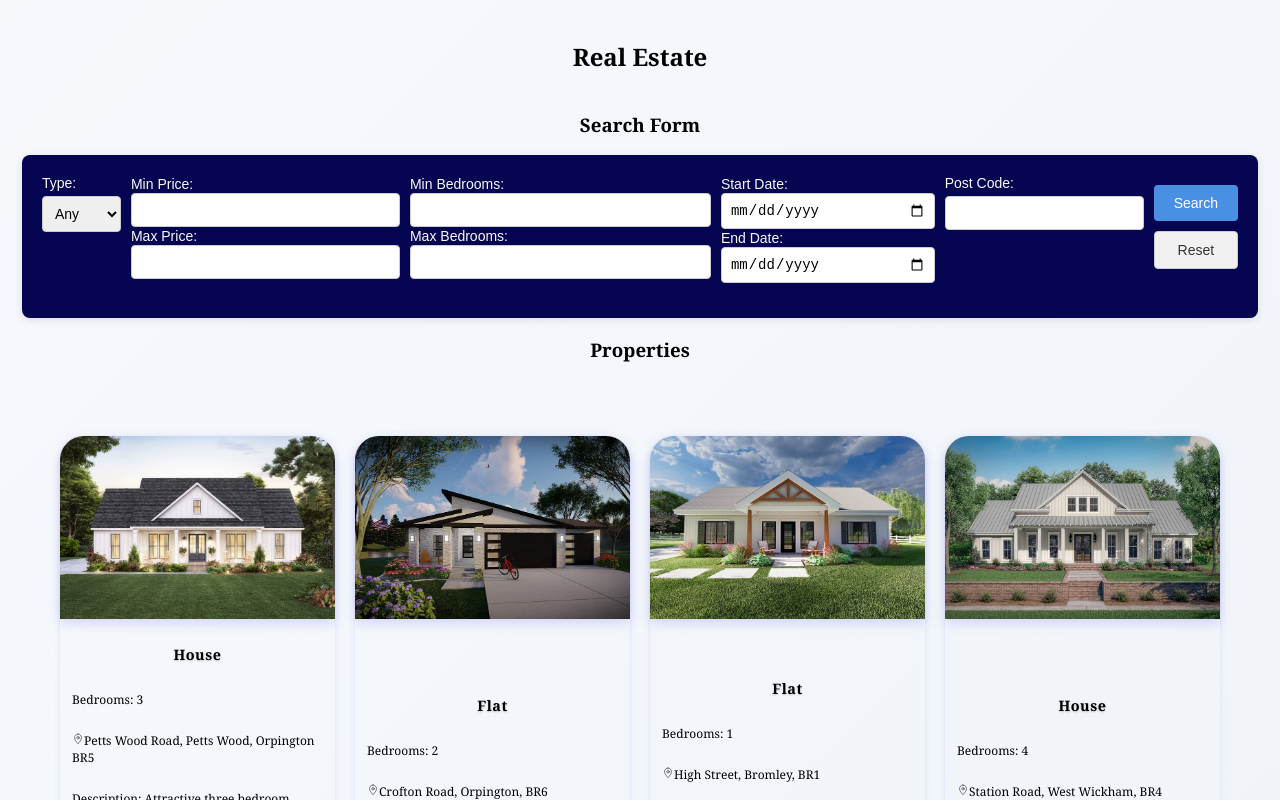
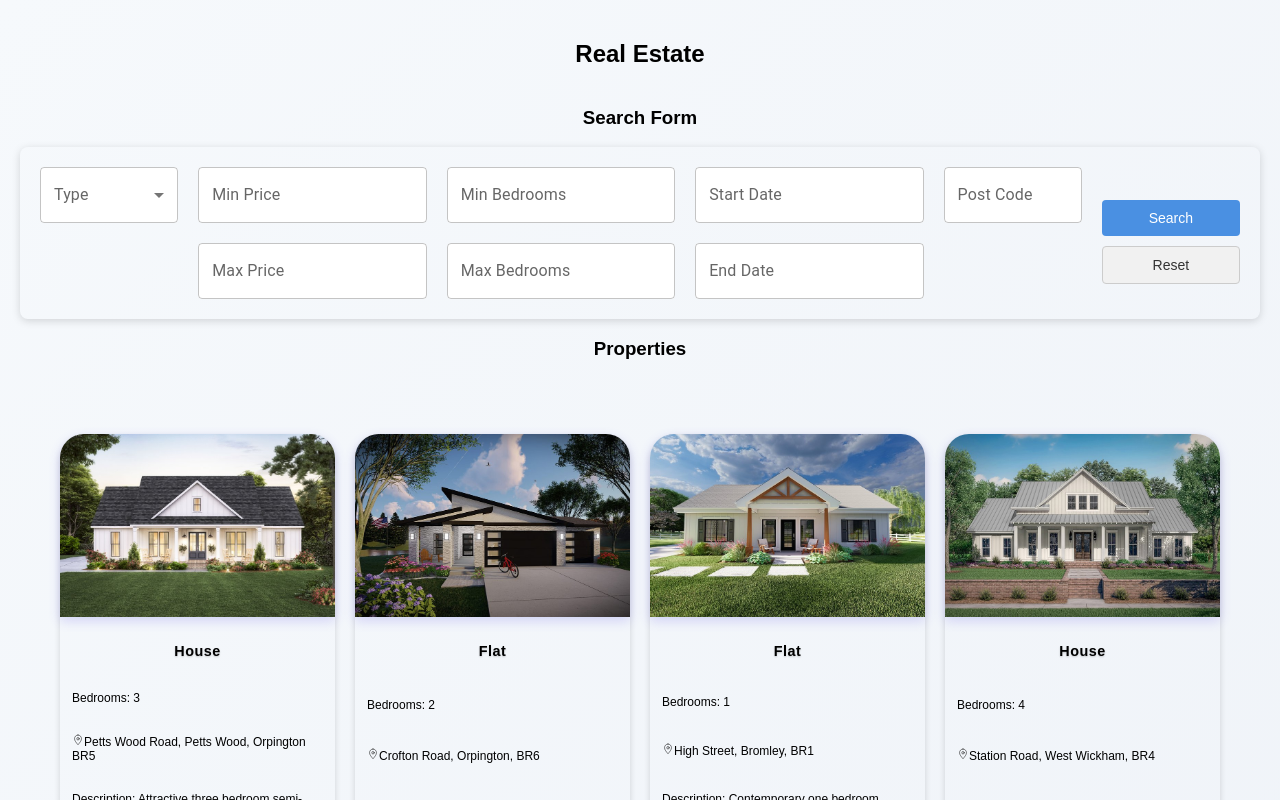
Before and after one commit to sandevh/estate-agent, a React (Create React App) app: page / in a window 1280 px wide. Shown: the top 800 px of the page. Built offline with nearby package versions, Linux system fonts and the light colour scheme.

Commit message:
Material UI integration

```diff
--- a/package.json
+++ b/package.json
@@ -3,7 +3,12 @@
   "version": "0.1.0",
   "private": true,
   "dependencies": {
+    "@emotion/react": "^11.14.0",
+    "@emotion/styled": "^11.14.0",
+    "@mui/material": "^6.3.0",
+    "@mui/x-date-pickers": "^7.23.3",
     "cra-template": "1.2.0",
+    "dayjs": "^1.11.13",
     "react": "^18.3.1",
     "react-dom": "^18.3.1",
     "react-router-dom": "^7.1.1",
--- a/public/index.html
+++ b/public/index.html
@@ -24,7 +24,8 @@
       work correctly both with client-side routing and a non-root public URL.
       Learn how to configure a non-root public URL by running `npm run build`.
     -->
-    <title>React App</title>
+    <!-- <title>React App</title> -->
+     <title>Estate Agent</title>
   </head>
   <body>
     <noscript>You need to enable JavaScript to run this app.</noscript>
--- a/src/App.css
+++ b/src/App.css
@@ -1,3 +1,5 @@
+/* @import url('https://fonts.googleapis.com/css2?family=Object+Sans&display=swap'); */
+
 .App {
   font-family: Arial, sans-serif;
   padding: 20px;
@@ -7,7 +9,7 @@
   justify-content: flex-start;
   align-items: center;
   min-height: 100vh;
-  font-family: Cambria, Cochin, Georgia, Times, 'Times New Roman', serif;
+  /* font-family: 'Object Sans', 'Adjusted Arial', Tahoma, Geneva, sans-serif; */
 }
 
 /* .App-logo {
--- a/src/components/PropertyItem/PropertyItem.css
+++ b/src/components/PropertyItem/PropertyItem.css
@@ -1,24 +1,22 @@
 .property-item {
   margin: 15px 0;
   border-radius: 24px;
-  box-shadow: 0 4px 6px rgba(99, 102, 241, 0.1),
-    0 1px 3px rgba(99, 102, 241, 0.08),
-    inset 0 1px 1px rgba(255, 255, 255, 0.1);
+  box-shadow: 0px 4px 6px rgba(0, 0, 0, 0.15);
   transition: all 0.3s cubic-bezier(0.4, 0, 0.2, 1);
-  /* transition: all 0.2s ease-in-out; */
-  display: flex;
-  flex-direction: column;
-  justify-content: space-between;
   font-size: 12px;
   font-weight: 500;
   color: #000;
+  display: flex;
+  flex-direction: column;
+  height: 100%;
 }
 
 .property-item .details {
   padding: 1em;
   display: flex;
   flex-direction: column;
-  justify-content: center;
+  justify-content: space-between;
+  flex-grow: 1;
 }
 
 .property-item img {
@@ -49,11 +47,10 @@
   box-shadow: 0 4px 6px rgba(236, 72, 153, 0.1),
     0 1px 3px rgba(236, 72, 153, 0.08),
     inset 0 1px 1px rgba(255, 255, 255, 0.1);
-    /* transform: scale(0.8); */
-    color: #000;
+  color: #000;
 }
 
-.property-item.property-item.favorite button {
+.property-item.favorite button {
   background: linear-gradient(to right, #ddd7d7, #ffffff);
   color: #000;
 }
@@ -74,9 +71,15 @@
   box-shadow: 0 2px 4px rgba(16, 185, 129, 0.2);
 }
 
-.property-item button:hover {
+.property-item:not(.property-item.favorite) button:hover {
   background: linear-gradient(to right, #f94ade, #fe72ee);
   box-shadow: 0 4px 8px rgba(16, 185, 129, 0.3);
+  transform: translateY(-1px);
+}
+
+.property-item.favorite button:hover {
+  background: linear-gradient(to right, #d9d4d4, #e7e7e7);
+  color: #000;
   transform: translateY(-1px);
 }
 
@@ -114,11 +117,7 @@
   box-shadow: 0 1px 2px rgba(16, 185, 129, 0.1);
 }
 
-.property-container {
-  max-width: 1200px;
-  margin: 0 auto;
-  display: grid;
-  grid-template-columns: repeat(auto-fill, minmax(300px, 1fr));
-  gap: 2rem;
-  padding: 1rem;
+.control-buttons {
+  display: flex;
+  flex-direction: column;
 }
--- a/src/components/SearchForm/SearchForm.css
+++ b/src/components/SearchForm/SearchForm.css
@@ -3,64 +3,59 @@
   padding: 20px;
   margin: 0 auto;
   font-family: Arial, sans-serif;
-  background-color: rgb(5, 5, 81);
-  color: #f9f9f9;
   border-radius: 8px;
-  box-shadow: 0 2px 8px rgba(0, 0, 0, 0.1);
+  box-shadow: 0 2px 8px rgba(0, 0, 0, 0.15);
 }
 
 form {
   display: flex;
-  gap: 10px;
+  /* flex-direction: column; */
+  gap: 20px;
 }
 
 .form-group {
   display: flex;
-  flex-direction: column;
+  /* flex-direction: column; */
   margin-bottom: 15px;
+  width: 150px;
 }
 
 .form-group-inline {
-  margin-bottom: 15px;
+  /* flex-direction: row; */
+  gap: 20px;
+  display: flex;
+  flex-direction: column;
 }
 
-label {
-  font-size: 14px;
-  margin-bottom: 5px;
-}
-
-select {
-  padding: 8px;
-  font-size: 14px;
-  border: 1px solid #ccc;
-  border-radius: 4px;
-  outline: none;
+.MuiTextField-root,
+.MuiFormControl-root {
   width: 100%;
 }
 
-input[type="number"],
-input[type="text"],
-input[type="date"] {
-  padding: 8px;
-  font-size: 14px;
-  border: 1px solid #ccc;
-  border-radius: 4px;
-  outline: none;
-  width: 100%;
-  box-sizing: border-box;
+.MuiSelect-root,
+.MuiOutlinedInput-root {
+  background-color: #ffffff;
+  color: #333;
 }
 
-input[type="number"]:focus,
-input[type="text"]:focus,
-input[type="date"]:focus,
-select:focus {
+.MuiOutlinedInput-notchedOutline {
+  border-color: #ccc;
+}
+
+.MuiOutlinedInput-root:hover .MuiOutlinedInput-notchedOutline {
+  border-color: #4a90e2;
+}
+
+.MuiOutlinedInput-root.Mui-focused .MuiOutlinedInput-notchedOutline {
   border-color: #4a90e2;
   box-shadow: 0 0 3px rgba(74, 144, 226, 0.5);
 }
 
 .control-buttons {
   display: flex;
-  flex-direction: column;
+  flex-direction: row;
+  gap: 10px;
+  justify-content: flex-end;
 }
 
 .control-buttons button {
@@ -72,7 +67,6 @@ select:focus {
   border-radius: 4px;
   cursor: pointer;
   transition: background-color 0.3s ease;
-  margin-top: 10px;
 }
 
 .control-buttons button[type="reset"] {
@@ -90,8 +84,17 @@ select:focus {
 }
 
 @media (max-width: 768px) {
-  .form-group {
-    width: 100%;
-    /* Full width for smaller screens */
+  form {
+    flex-direction: column;
+    gap: 15px;
+  }
+
+  .form-group-inline {
+    flex-direction: column;
+  }
+
+  .control-buttons {
+    flex-direction: column;
+    gap: 10px;
   }
 }
--- a/src/components/SearchForm/SearchForm.js
+++ b/src/components/SearchForm/SearchForm.js
@@ -1,5 +1,15 @@
 import React, { useState } from "react";
 import "../SearchForm/SearchForm.css";
+import {
+  Select,
+  MenuItem,
+  FormControl,
+  InputLabel,
+  TextField,
+} from "@mui/material";
+import { DatePicker } from "@mui/x-date-pickers/DatePicker";
+import { LocalizationProvider } from "@mui/x-date-pickers/LocalizationProvider";
+import { AdapterDayjs } from "@mui/x-date-pickers/AdapterDayjs";
 
 const SearchForm = ({ onSearch }) => {
   const [search, setSearch] = useState({
@@ -8,8 +18,8 @@ const SearchForm = ({ onSearch }) => {
     maxPrice: "",
     minBedrooms: "",
     maxBedrooms: "",
-    startDate: "",
-    endDate: "",
+    startDate: null,
+    endDate: null,
     postcodeArea: "",
   });
 
@@ -18,21 +28,24 @@ const SearchForm = ({ onSearch }) => {
     setSearch({ ...search, [name]: value });
   };
 
+  const handleDateChange = (name, value) => {
+    setSearch({ ...search, [name]: value });
+  };
+
   const handleSubmit = (e) => {
     e.preventDefault();
     onSearch(search);
   };
 
-  const handleReset = (e) => {
-    // e.preventDefault();
+  const handleReset = () => {
     const resetValues = {
       type: "",
       minPrice: "",
       maxPrice: "",
       minBedrooms: "",
       maxBedrooms: "",
-      startDate: "",
-      endDate: "",
+      startDate: null,
+      endDate: null,
       postcodeArea: "",
     };
     setSearch(resetValues);
@@ -41,109 +54,95 @@ const SearchForm = ({ onSearch }) => {
 
   return (
     <div className="search-form">
+      <LocalizationProvider dateAdapter={AdapterDayjs}>
         <form onSubmit={handleSubmit} onReset={handleReset}>
           <div className="form-group">
-          <label htmlFor="type-input">Type: </label>
-          <select
+            <FormControl fullWidth>
+              <InputLabel id="type-select-label">Type</InputLabel>
+              <Select
+                labelId="type-select-label"
                 id="type-input"
                 name="type"
                 value={search.type}
                 onChange={handleChange}
+                label="Type"
               >
-            <option value="">Any</option>
-            <option value="House">House</option>
-            <option value="Flat">Flat</option>
-          </select>
+                <MenuItem value="">Any</MenuItem>
+                <MenuItem value="House">House</MenuItem>
+                <MenuItem value="Flat">Flat</MenuItem>
+              </Select>
+            </FormControl>
           </div>
 
           <div className="form-group-inline">
-          <div>
-            <label htmlFor="minPrice-input">Min Price: </label>
-            <input
+            <TextField
+              label="Min Price"
               type="number"
-              id="minPrice-input"
               name="minPrice"
               value={search.minPrice}
               onChange={handleChange}
             />
-          </div>
-
-          <div>
-            <label htmlFor="maxPrice-input">Max Price: </label>
-            <input
+            <TextField
+              label="Max Price"
               type="number"
-              id="maxPrice-input"
               name="maxPrice"
               value={search.maxPrice}
               onChange={handleChange}
             />
           </div>
-        </div>
 
           <div className="form-group-inline">
-          <div>
-            <label htmlFor="minBedrooms-input">Min Bedrooms: </label>
-            <input
+            <TextField
+              label="Min Bedrooms"
               type="number"
-              id="minBedrooms-input"
               name="minBedrooms"
               value={search.minBedrooms}
               onChange={handleChange}
             />
-          </div>
-
-          <div>
-            <label htmlFor="maxBedrooms-input">Max Bedrooms: </label>
-            <input
+            <TextField
+              label="Max Bedrooms"
               type="number"
-              id="maxBedrooms-input"
               name="maxBedrooms"
               value={search.maxBedrooms}
               onChange={handleChange}
             />
           </div>
-        </div>
 
           <div className="form-group-inline">
-          <div>
-            <label htmlFor="startDate-input">Start Date: </label>
-            <input
-              type="date"
-              id="startDate-input"
-              name="startDate"
+            <DatePicker
+              label="Start Date"
               value={search.startDate}
-              onChange={handleChange}
+              onChange={(newValue) => handleDateChange("startDate", newValue)}
+              TextFieldComponent={(params) => (
+                <TextField {...params} fullWidth />
+              )}
+            />
+            <DatePicker
+              label="End Date"
+              value={search.endDate}
+              onChange={(newValue) => handleDateChange("endDate", newValue)}
+              TextFieldComponent={(params) => (
+                <TextField {...params} fullWidth />
+              )}
             />
           </div>
 
-          <div>
-            <label htmlFor="endDate-input">End Date: </label>
-            <input
-              type="date"
-              id="endDate-input"
-              name="endDate"
-              value={search.endDate}
-              onChange={handleChange}
-            />
-          </div>
-        </div>
-
           <div className="form-group">
-          <label htmlFor="postcodeArea-input">Post Code: </label>
-          <input
+            <TextField
+              label="Post Code"
               type="text"
-            id="postcodeArea-input"
               name="postcodeArea"
               value={search.postcodeArea}
               onChange={handleChange}
             />
           </div>
 
-        <div className="control-buttons">
+          <div className="control-buttons form-group">
             <button type="submit">Search</button>
             <button type="reset">Reset</button>
           </div>
         </form>
+      </LocalizationProvider>
     </div>
   );
 };
--- a/src/index.css
+++ b/src/index.css
@@ -1,4 +1,17 @@
-/* body {
+html,
+body {
+  margin: 0;
+  padding: 0;
+  width: 100%;
+  height: 100%;
+}
+
+* {
+  box-sizing: border-box;
+}
+
+/*
+ body {
   margin: 0;
   font-family: -apple-system, BlinkMacSystemFont, 'Segoe UI', 'Roboto', 'Oxygen',
     'Ubuntu', 'Cantarell', 'Fira Sans', 'Droid Sans', 'Helvetica Neue',
@@ -11,19 +24,3 @@ code {
   font-family: source-code-pro, Menlo, Monaco, Consolas, 'Courier New',
     monospace;
 } */
-
-html,
-body {
-  margin: 0;
-  padding: 0;
-  width: 100%;
-  height: 100%;
-}
-
-#root {
-  height: 100%;
-}
-
-* {
-  box-sizing: border-box;
-}
```
Also changed, not shown: src/components/PropertyItem/PropertyItem.js (+13 -8 lines), 1 other file (tests, documents, lock files or other folders). Lines whose indentation alone changed are shown as unchanged.
